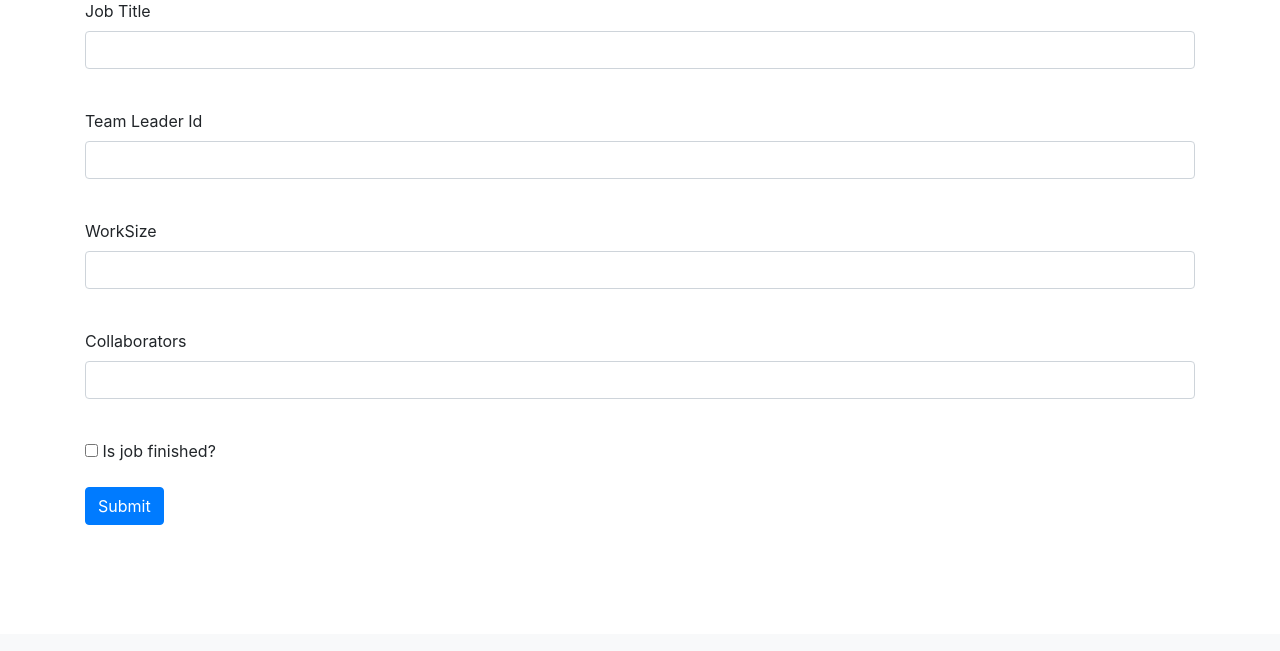
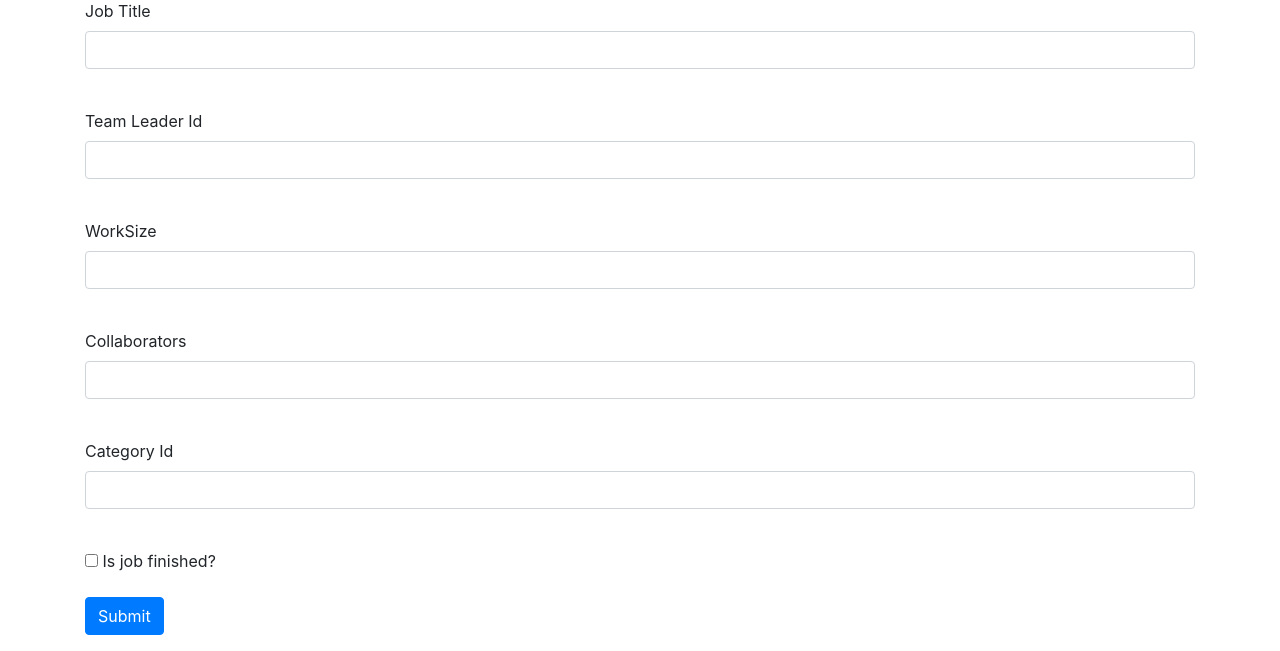
Before and after one commit to matv3ys/flask-sqlalchemy2-git, a Flask app: page /addjob in a window 1280 px wide. Shown: the part 166-817 px from the top of the page. Before the commit the page ends 691 px from the top, so only its background shows below. Run offline with Flask 2, Linux system fonts and the light colour scheme; a user stored in the database is signed in; some libraries are stand-ins or nearby versions.

Commit message:
jobs_to_category table

```diff
--- a/data/__all_models.py
+++ b/data/__all_models.py
@@ -1,3 +1,4 @@
 from . import users_model
 from . import jobs_model
-from . import categoties
+from . import categories_lesson
+from . import categories
--- a/data/categoties.py
+++ b/data/categories_lesson.py
@@ -10,7 +10,7 @@ association_table = sqlalchemy.Table('association', SqlAlchemyBase.metadata,
 )
 
 
-class Category(SqlAlchemyBase):
+class CategoryNews(SqlAlchemyBase):
 
     __tablename__ = 'category'
 
--- a/data/jobs_model.py
+++ b/data/jobs_model.py
@@ -19,3 +19,6 @@ class Jobs(SqlAlchemyBase):
     is_finished = sqlalchemy.Column(sqlalchemy.Boolean, nullable=True)
     creator = sqlalchemy.Column(sqlalchemy.Integer, nullable=True)
     user = orm.relation('User')
+    categories = orm.relation("CategoryJob",
+                              secondary="jobs_to_category",
+                              backref="jobs")
--- a/data/news.py
+++ b/data/news.py
@@ -21,6 +21,6 @@ class News(SqlAlchemyBase):
     user_id = sqlalchemy.Column(sqlalchemy.Integer,
                                 sqlalchemy.ForeignKey("users.id"))
     user = orm.relation('User')
-    categories = orm.relation("Category",
+    categories = orm.relation("CategoryNews",
                               secondary="association",
                               backref="news")
--- a/forms.py
+++ b/forms.py
@@ -37,6 +37,7 @@ class JobForm(FlaskForm):
     leader_id = IntegerField("Team Leader Id", validators=[DataRequired()])
     work_size = IntegerField("WorkSize", validators=[DataRequired()])
     collaborators = StringField("Collaborators", validators=[DataRequired()])
+    category = IntegerField("Category Id", validators=[DataRequired()])
     is_finished = BooleanField("Is job finished?")
     submit = SubmitField('Submit')
 
--- a/main.py
+++ b/main.py
@@ -6,11 +6,12 @@ from data.users_model import User
 from data.jobs_model import Jobs
 from data.departments import Department
 from data.news import News
-
+from data.categories import CategoryJob
 # импорт нужных форм
 from forms import RegisterForm, LoginForm, NewsForm, JobForm, DepForm
 
 from flask_login import LoginManager, login_user, logout_user, login_required, current_user
+import sqlalchemy
 
 # настройки приложения
 
@@ -48,7 +49,16 @@ def add_job():
         job.collaborators = form.collaborators.data
         job.is_finished = form.is_finished.data
         job.creator = current_user.id
-        current_user.jobs.append(job)
+
+        category_id = form.category.data
+        category = session.query(CategoryJob).filter(CategoryJob.id == category_id).first()
+        job.categories.append(category)
+        session.commit()
+
+        try:
+            current_user.jobs.append(job)
+        except sqlalchemy.orm.exc.DetachedInstanceError:
+            pass
         session.merge(current_user)
         session.commit()
         return redirect('/')
@@ -74,6 +84,7 @@ def edit_job(id):
             form.work_size.data = job.work_size
             form.collaborators.data = job.collaborators
             form.is_finished.data = job.is_finished
+            form.category.data = job.categories[0].id
         else:
             abort(404)
     if form.validate_on_submit():
@@ -89,6 +100,17 @@ def edit_job(id):
             job.work_size = form.work_size.data
             job.collaborators = form.collaborators.data
             job.is_finished = form.is_finished.data
+
+            category_id = form.category.data
+            category = session.query(CategoryJob).filter(CategoryJob.id == category_id).first()
+            job.categories[0] = category
+            session.commit()
+
+            try:
+                current_user.jobs.append(job)
+            except sqlalchemy.orm.exc.DetachedInstanceError:
+                pass
+
             session.commit()
             return redirect('/')
         else:
--- a/templates/add_job.html
+++ b/templates/add_job.html
@@ -41,6 +41,15 @@
             </p>
         {% endfor %}
     </p>
+    <p>
+        {{ form.category.label }}<br>
+        {{ form.category(class="form-control") }}<br>
+        {% for error in form.category.errors %}
+            <p content="alert alert-danger" role="alert">
+                {{ error }}
+            </p>
+        {% endfor %}
+    </p>
     <p>{{ form.is_finished() }} {{ form.is_finished.label }}</p>
     <p>{{ form.submit(type="submit", class="btn btn-primary") }}</p>
     {{message}}
--- a/templates/works_log.html
+++ b/templates/works_log.html
@@ -11,10 +11,11 @@
     <div>
         <table border="1" width="100%">
            <tr>
-               <td width="30%">Title of activity</td>
-               <td width="25%">Team leader</td>
+               <td width="20%">Title of activity</td>
+               <td width="15%">Team leader</td>
                <td width="15%">Duration</td>
                <td width="15%">List of collaborators</td>
+               <td width="20%">Hazard category</td>
                <td width="15%">Is finished</td>
            </tr>
             <tr>
@@ -22,6 +23,7 @@
                <td>{{item.user.surname}} {{item.user.name}}</td>
                <td>{{item.work_size}} hours</td>
                <td>{{item.collaborators}}</td>
+                <td>{{item.categories[0].name}}</td>
                {% if item.is_finished %}
                 <td>Is finished</td>
                {% else %}
```
Also changed, not shown: data/categories.py (added, +19 -0 lines), db/mars_db.sqlite.
